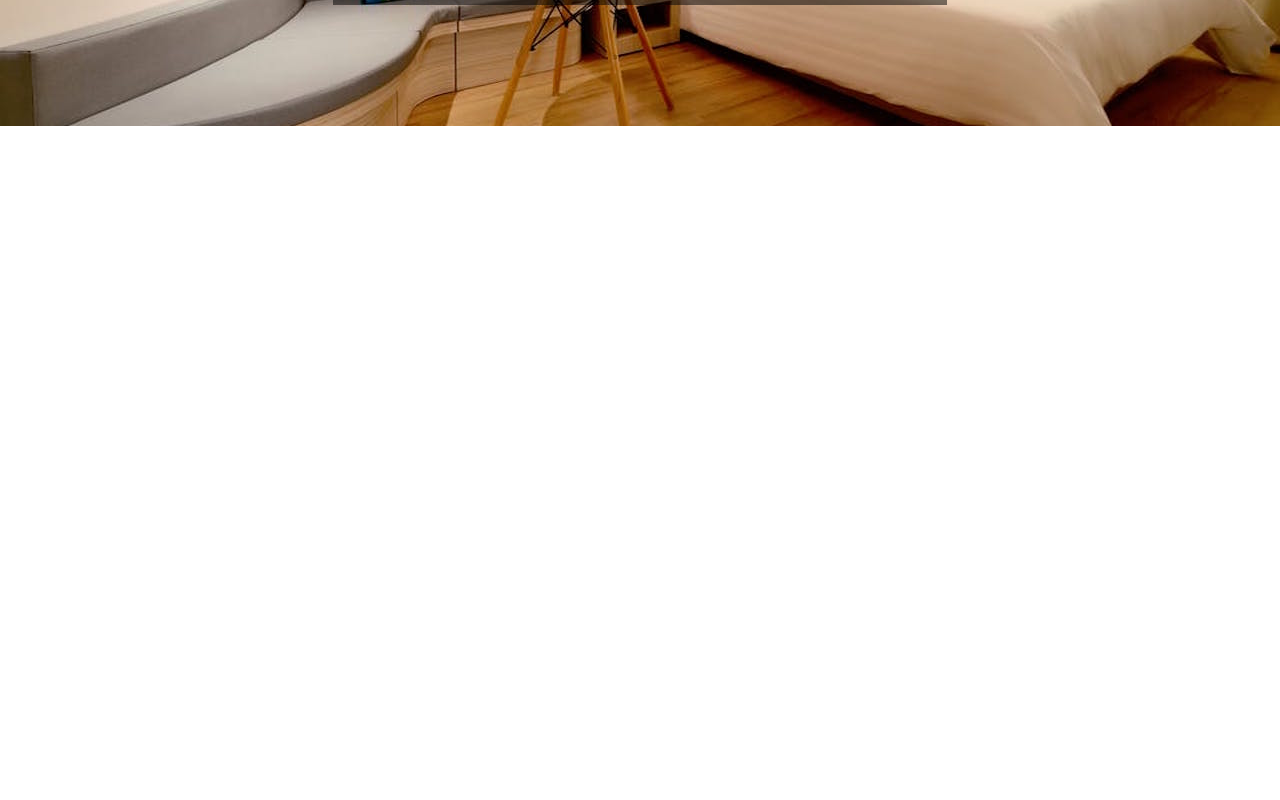
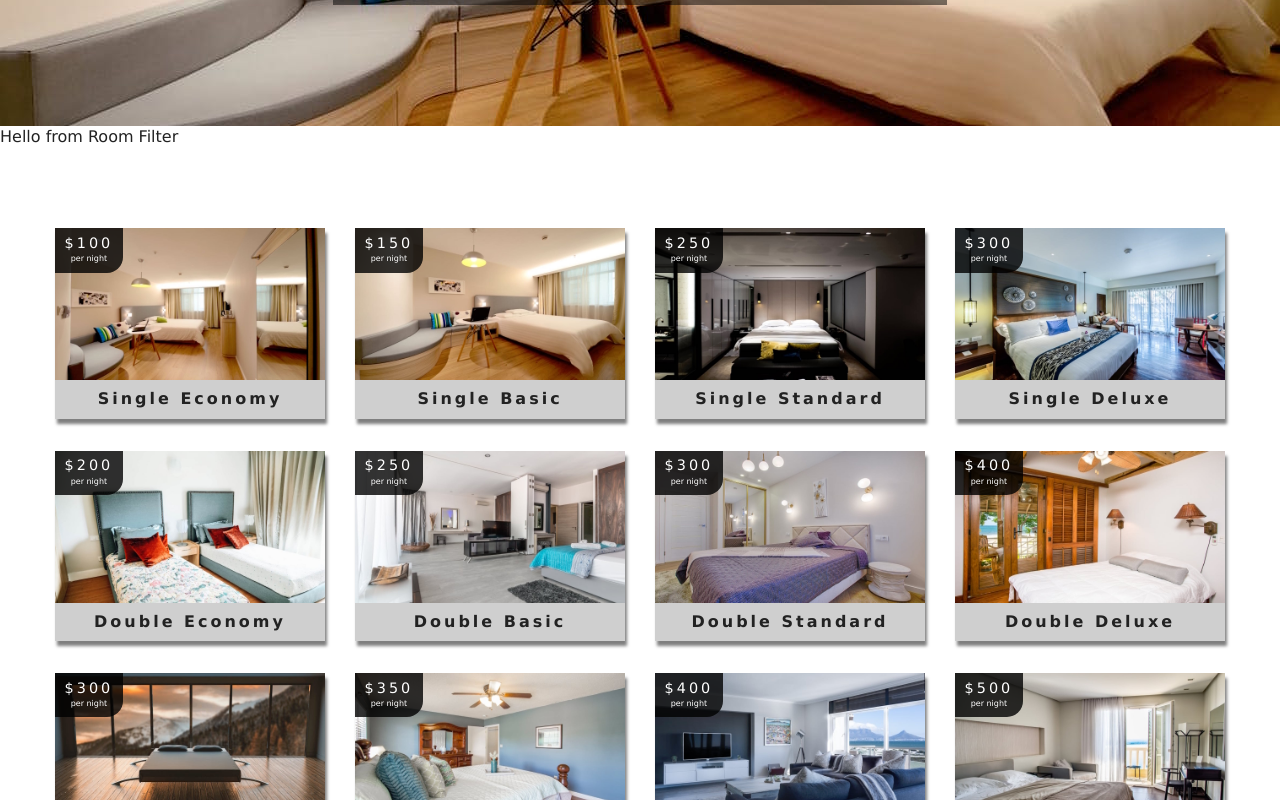
Before and after one commit to chris-hjelmfelt/React_Ecommerce, a React (Create React App) app: page /rooms in a window 1280 px wide. Shown: the part 420-1220 px from the top of the page. Before the commit the page ends 800 px from the top, so only its background shows below. Built offline with nearby package versions, Linux system fonts and the light colour scheme.

Commit message:
added list of rooms to Rooms page

```diff
--- /dev/null
+++ b/src/components/RoomFilter.js
@@ -0,0 +1,9 @@
+import React from 'react'
+
+export default function RoomFilter() {
+  return (
+    <div>
+      Hello from Room Filter
+    </div>
+  )
+}
--- /dev/null
+++ b/src/components/RoomList.js
@@ -0,0 +1,21 @@
+import React from 'react'
+import Room from './Room'
+
+export default function RoomList({rooms}) {
+  if(rooms.length === 0){
+    return (
+      <div className="empty-search">
+        <h3>unfortunately no rooms matched your search parameters</h3>
+      </div>
+    )
+  }
+  return <section className="roomslist">
+    <div className="roomslist-center">
+      {
+        rooms.map(item => {
+          return <Room key={item.id} room={item} />
+        })
+      }
+    </div>
+  </section>
+}
--- /dev/null
+++ b/src/components/RoomsContainer.js
@@ -0,0 +1,54 @@
+import React from 'react'
+import RoomFilter from './RoomFilter'
+import RoomList from './RoomList.js'
+import {withRoomConsumer} from '../context'
+import Loading from './Loading'
+
+function RoomsContainer ({context}) {
+  const {loading,sortedRooms, rooms} = context;
+  if (loading) {
+    return <Loading />
+  }
+  return(
+    <>
+      <RoomFilter rooms={rooms} />
+      <RoomList rooms={sortedRooms} />
+    </>
+  )
+}
+
+export default withRoomConsumer(RoomsContainer)
+
+/*  You can use the code here if you don't use withRoomConsumer, which is a higher order
+component that we made in context, to simplify code for cases where we would need to use
+this info in many places
+
+import React from 'react'
+import RoomFilter from './RoomFilter'
+import RoomList from './RoomList.js'
+import {RoomConsumer} from '../context'
+import Loading from './Loading'
+
+export default function RoomsContainer() {
+  return (
+    <RoomConsumer>
+      {
+        (value) => {
+          const {loading, sortedRooms, rooms} = value;
+          if (loading) {
+            return <Loading />
+          }
+          return(
+            <div>
+              Hello from Rooms Container
+              <RoomFilter rooms={rooms} />
+              <RoomList rooms={sortedRooms} />
+            </div>
+          )
+        }
+      }
+    </RoomConsumer>
+
+  )
+}
+*/
--- a/src/context.js
+++ b/src/context.js
@@ -45,4 +45,12 @@ class RoomProvider extends Component {
 
 const RoomConsumer = RoomContext.Consumer;
 
+export function withRoomConsumer(Component) {
+  return function ConsumerWrapper(props) {
+    return <RoomConsumer>
+      {value => <Component {...props} context={value} />}
+    </RoomConsumer>
+  }
+}
+
 export{RoomProvider, RoomConsumer, RoomContext};
--- a/src/pages/Rooms.js
+++ b/src/pages/Rooms.js
@@ -2,9 +2,11 @@ import React from 'react';
 import Hero from '../components/Hero';
 import Banner from '../components/Banner';
 import {Link} from 'react-router-dom';
+import RoomsContainer from '../components/RoomsContainer'
 
 export default function Rooms() {
   return (
+    <>
     <Hero hero="roomsHero">
       <Banner title="our rooms">
         <Link to='/' className="btn-primary">
@@ -12,5 +14,7 @@ export default function Rooms() {
         </Link>
       </Banner>
     </Hero>
+    <RoomsContainer />
+    </>
   )
 }
```
Also changed, not shown: 1 other file (tests, documents, lock files or other folders).
